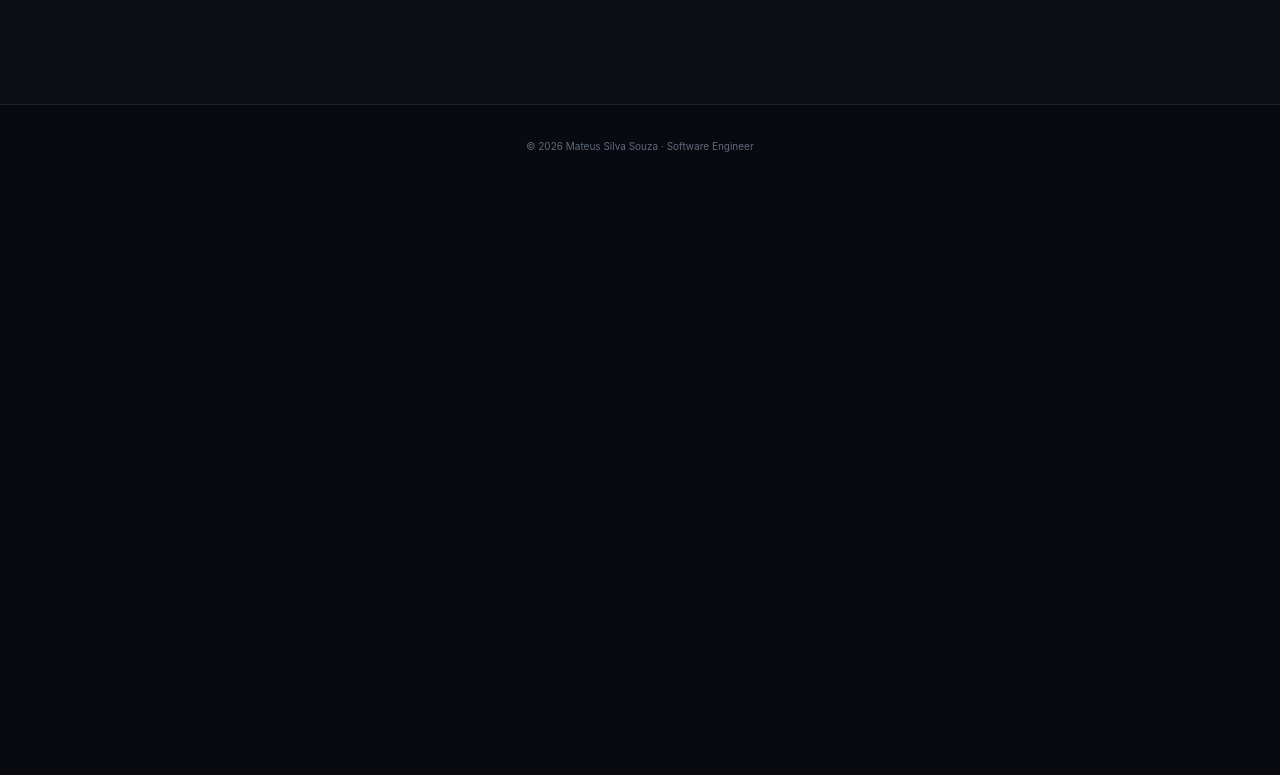
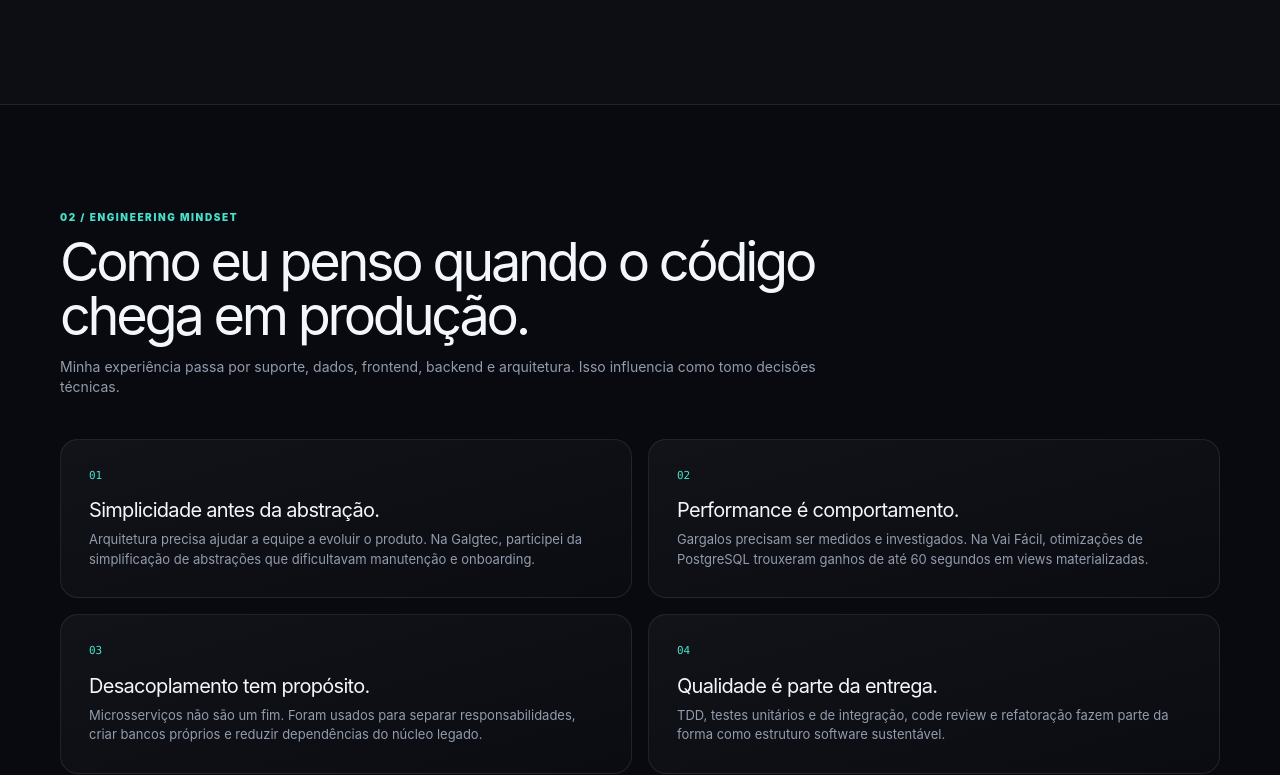
Before and after one commit to mateussilvasouza/Portifolio, a React (Vite) app: page / in a window 1280 px wide. Shown: the part 1371-2146 px from the top of the page. Before the commit the page ends 1559 px from the top, so only its background shows below. Built offline with nearby package versions, Linux system fonts and the light colour scheme.

Commit message:
thinking: implement engineering mindset section with hover cards

```diff
--- a/src/App.tsx
+++ b/src/App.tsx
@@ -2,6 +2,7 @@ import { Navbar } from '@/components/layout/Navbar'
 import { Footer } from '@/components/layout/Footer'
 import { Hero } from '@/sections/Hero'
 import { Impact } from '@/sections/Impact'
+import { Thinking } from '@/sections/Thinking'
 
 function App() {
   return (
@@ -10,6 +11,7 @@ function App() {
       <main>
         <Hero />
         <Impact />
+        <Thinking />
       </main>
       <Footer />
     </>
--- /dev/null
+++ b/src/sections/Thinking.tsx
@@ -0,0 +1,39 @@
+import { Container } from '@/components/layout/Container'
+import { Reveal } from '@/components/motion/Reveal'
+import { SectionHeading } from '@/components/SectionHeading'
+import { thoughts } from '@/data/thinking'
+
+export function Thinking() {
+  return (
+    <section id="pensamento" className="py-[70px] sm:py-[105px]">
+      <Container>
+        <Reveal>
+          <SectionHeading
+            kicker="02 / engineering mindset"
+            title="Como eu penso quando o código chega em produção."
+            description="Minha experiência passa por suporte, dados, frontend, backend e arquitetura. Isso influencia como tomo decisões técnicas."
+          />
+
+          <div className="grid grid-cols-1 gap-4 sm:grid-cols-2">
+            {thoughts.map((thought) => (
+              <div
+                key={thought.num}
+                className="rounded-[18px] border bg-gradient-to-br from-white/4 to-white/[0.012] p-7 transition-all duration-[250ms] hover:-translate-y-1 hover:border-primary/35"
+              >
+                <div className="font-mono text-[11px] text-accent">
+                  {thought.num}
+                </div>
+                <h3 className="mt-3 mb-1.5 text-xl tracking-[-0.035em]">
+                  {thought.title}
+                </h3>
+                <p className="text-[13px] text-muted-foreground">
+                  {thought.description}
+                </p>
+              </div>
+            ))}
+          </div>
+        </Reveal>
+      </Container>
+    </section>
+  )
+}
```
